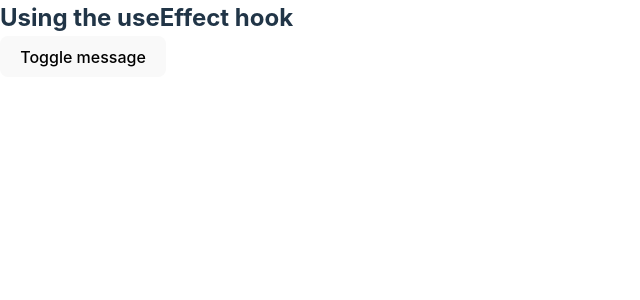
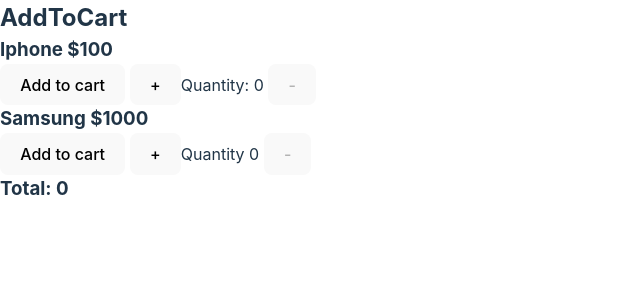
Before and after one commit to kingdavidHub/reactjs-advanced-2024, a React (Vite) app: page / in a window 1280 px wide. Shown: the top 300 px of the page, without its empty margins (0-640 px from the left). Built offline with nearby package versions, Linux system fonts and the light colour scheme.

Commit message:
Buidling Expense Tracker App and Ecommerce cart function using useReducer ✅

```diff
--- a/src/App.jsx
+++ b/src/App.jsx
@@ -21,6 +21,9 @@
 import GaolTracker from "./components/GaolTracker";
 import ShoppingCart from "./components/ShoppingCart";
 import WelcomeSideEffect from "./components/WelcomeSideEffect";
+import FetchUserData from "./components/FetchUserData";
+import AddToCart from "./components/AddToCart";
+import ExpenseTracker from "./components/ExpenseTracker";
 
 // router an array of links
 const router = createBrowserRouter([
@@ -51,9 +54,9 @@
 ]);
 
 const App = () => {
-  const clickHandler = () => {
-    console.log("Hi there function coming from parent component");
-  };
+  // const clickHandler = () => {
+  //   console.log("Hi there function coming from parent component");
+  // };
 
   return (
     <>
@@ -90,7 +93,12 @@
 
       {/* Handling side effect */}
       {/* <ShoppingCart count={1} price={20} /> */}
-      <WelcomeSideEffect />
+      {/* <WelcomeSideEffect /> */}
+      {/* <FetchUserData url={'https://randomuser.me/api/'}/> */}
+
+      {/* useing useReducer very intresting in making complex state changes and updates  */}
+      {/* <ExpenseTracker /> */}
+      <AddToCart />
     </>
   );
 };
--- /dev/null
+++ b/src/components/AddToCart.jsx
@@ -0,0 +1,87 @@
+import React, { useReducer } from "react";
+
+const reducer = (state, action) => {
+  const { total, iphoneQuantity, samsungQuantity } = state;
+
+  switch (action.type) {
+    case "buy_iphone":
+    case "add_iphone":
+      return {
+        total: Math.max(total + 100, 0),
+        iphoneQuantity: iphoneQuantity + 1,
+        samsungQuantity: samsungQuantity,
+      };
+
+    case "buy_samsung":
+    case "add_samsung":
+      return {
+        total: total + 1000,
+        iphoneQuantity: iphoneQuantity,
+        samsungQuantity: samsungQuantity + 1,
+      };
+  }
+
+  if (action.type === "rm_iphone") {
+    return {
+      total: Math.max(total - 100, 0),
+      iphoneQuantity: Math.max(iphoneQuantity - 1, 0),
+      samsungQuantity: samsungQuantity,
+    };
+  }
+
+  if (action.type === "rm_samsung") {
+    return {
+      total: Math.max(total - 1000, 0),
+      iphoneQuantity: iphoneQuantity,
+      samsungQuantity: Math.max(samsungQuantity - 1, 0),
+    };
+  }
+
+  return state;
+};
+
+const AddToCart = () => {
+  const initialState = { total: 0, iphoneQuantity: 0, samsungQuantity: 0 };
+  const [state, dispatch] = useReducer(reducer, initialState);
+
+  return (
+    <>
+      <h2>AddToCart</h2>
+      <div>
+        <h3>Iphone $100</h3>
+        <button onClick={() => dispatch({ type: "buy_iphone" })}>
+          Add to cart
+        </button>{" "}
+        <span>
+          <button onClick={() => dispatch({ type: "add_iphone" })}>+</button>
+          Quantity: {state.iphoneQuantity}{" "}
+          <button
+            onClick={() => dispatch({ type: "rm_iphone" })}
+            disabled={state.iphoneQuantity === 0 ? true : false}
+          >
+            -
+          </button>
+        </span>
+      </div>
+      <div>
+        <h3>Samsung $1000</h3>
+        <button onClick={() => dispatch({ type: "buy_samsung" })}>
+          Add to cart
+        </button>{" "}
+        <span>
+          <button onClick={() => dispatch({ type: "add_samsung" })}>+</button>
+          Quantity {state.samsungQuantity}{" "}
+          <button
+            onClick={() => dispatch({ type: "rm_samsung" })}
+            disabled={state.samsungQuantity === 0 ? true : false}
+          >
+            -
+          </button>
+        </span>
+      </div>
+      <h3>Total: {state.total}</h3>
+    </>
+  );
+};
+
+export default AddToCart;
--- /dev/null
+++ b/src/components/ExpenseTracker.jsx
@@ -0,0 +1,47 @@
+import React, { useReducer } from "react";
+
+const reducer = (state, action) => {
+  const { money } = state;
+  if (action.type === "buy_ingridents") {
+    return {
+      money: money - 10,
+    };
+  }
+
+  if (action.type === "sell_a_meal") {
+    return {
+      money: money + 20,
+    };
+  }
+
+  if (action.type === "celebrity_visit") {
+    return {
+      money: money + 5000,
+    };
+  }
+  return state;
+};
+
+const ExpenseTracker = () => {
+  const initialSize = { money: 100 };
+  const [state, dispatch] = useReducer(reducer, initialSize);
+
+  return (
+    <>
+      <h1>Wallet {state.money}</h1>
+      <div>
+        <button onClick={() => dispatch({ type: "buy_ingridents" })}>
+          Shopping for vegies
+        </button>
+        <button onClick={() => dispatch({ type: "sell_a_meal" })}>
+          Buy a meal to a customer
+        </button>
+        <button onClick={() => dispatch({ type: "celebrity_visit" })}>
+          Celebrity visit
+        </button>
+      </div>
+    </>
+  );
+};
+
+export default ExpenseTracker;
--- /dev/null
+++ b/src/components/FetchUserData.jsx
@@ -0,0 +1,56 @@
+import React, { useEffect, useState } from "react";
+
+const FetchUserData = ({ url }) => {
+  const [user, setUser] = useState({
+    firstName: "",
+    lastName: "",
+  });
+  const [loading, setLoading] = useState(false);
+  const [errorMsg, setErrorMsg] = useState("");
+  const [fetchData, setFetchData] = useState(false);
+
+  const fetchUser = async (url) => {
+    try {
+      setLoading(true);
+      const res = await fetch(`${url}?result=1`);
+      const data = await res.json();
+
+      if (data && data.results.length > 0) {
+        const { first, last } = data.results[0].name;
+        setUser({
+          firstName: first,
+          lastName: last,
+        });
+        setLoading(false);
+      }
+    } catch (error) {
+      setLoading(false);
+      setErrorMsg(`There is a ${error.message}`);
+    }
+  };
+
+  useEffect(() => {
+    if (fetchData) {
+      fetchUser(url);
+      setFetchData(false);
+    }
+
+    // * only run when fetchData is true or when there is any changes on the fetchData state variable
+  }, [fetchData]);
+
+  return (
+    <>
+      <h1>Fetch User Data</h1>
+      <h2>First name: {user.firstName}</h2>
+      <h2>Last name: {user.lastName}</h2>
+
+      {loading && <h2>App is loading 🚓</h2>}
+
+      {errorMsg && <h2>{errorMsg} ❌</h2>}
+
+      <button onClick={() => setFetchData(true)}>Fetch Data</button>
+    </>
+  );
+};
+
+export default FetchUserData;
```
